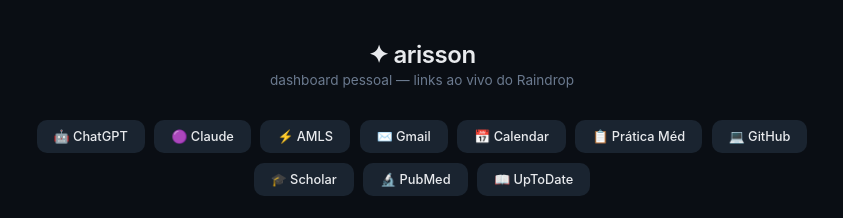
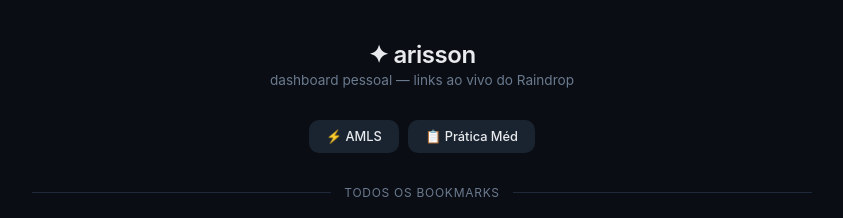
Before and after one commit to ariss0n/dashboard, a plain HTML site: page index.html in a window 1280 px wide. Shown: the top 218 px of the page, without its empty margins (218-1061 px from the left). Drawn offline with Linux system fonts and the light colour scheme; grey boxes are pictures that could not be loaded.

Commit message:
Keep only AMLS and Prática Méd shortcuts

```diff
--- a/index.html
+++ b/index.html
@@ -122,16 +122,8 @@
     </header>
 
     <div class="shortcuts">
-      <a href="https://chatgpt.com" class="shortcut">🤖 ChatGPT</a>
-      <a href="https://claude.ai" class="shortcut">🟣 Claude</a>
       <a href="https://clc.is/amls2" class="shortcut">⚡ AMLS</a>
-      <a href="https://mail.google.com" class="shortcut">✉️ Gmail</a>
-      <a href="https://calendar.google.com" class="shortcut">📅 Calendar</a>
       <a href="https://drive.google.com/drive/folders/1ABTdnzHglq8Orv0u60pyaspM-0JuZ_hU" class="shortcut">📋 Prática Méd</a>
-      <a href="https://github.com/arissonnn" class="shortcut">💻 GitHub</a>
-      <a href="https://scholar.google.com.br" class="shortcut">🎓 Scholar</a>
-      <a href="https://pubmed.ncbi.nlm.nih.gov" class="shortcut">🔬 PubMed</a>
-      <a href="https://www.uptodate.com" class="shortcut">📖 UpToDate</a>
     </div>
 
     <div class="divider">todos os bookmarks</div>
```
